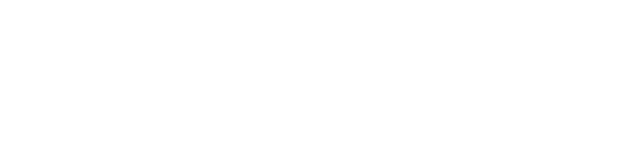
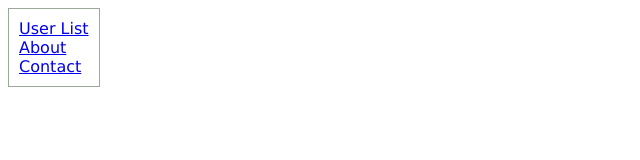
Before and after one commit to ssmock/modular-front-end-poc, a website: page site/index.html in a window 1280 px wide. Shown: the whole page, without its empty margins (0-640 px from the left). Drawn offline with Linux system fonts and the light colour scheme.

Commit message:
Prepared the main entry point; included the main bundle; included a few links for testing the router

```diff
--- a/site/index.html
+++ b/site/index.html
@@ -1,9 +1,39 @@
 <!DOCTYPE html>
 <html xmlns="http://www.w3.org/1999/xhtml">
 <head>
-    <title></title>
+    <title>POC - React + Routes</title>
+    <style>
+        body {
+            font-family: 'Lucida Sans', 'Lucida Sans Regular', 'Lucida Grande', 'Lucida Sans Unicode', Geneva, Verdana, sans-serif;
+        }
+
+        #menu {
+            float: left;
+            clear: both;
+            margin-right: 10px;
+            border: 1px solid #9A9;
+            padding: 10px;
+        }
+
+            #menu > a {
+                display: block;
+            }
+
+        #main {
+            padding: 10px;
+        }
+    </style>
 </head>
 <body>
-
+    <div id="menu">
+        <a href="#/user">User List</a>
+        <a href="#/about">About</a>
+        <a href="#/contact">Contact</a>
+        <!-- TODO: <a href="#/user/1">User 1</a>-->
+        <!-- TODO: <a href="#/user?name-like=K">Users like K*</a>-->
+    </div>
+    <div id="main">
+    </div>
+    <script src="dist/main.bundle.js"></script>
 </body>
 </html>
```
